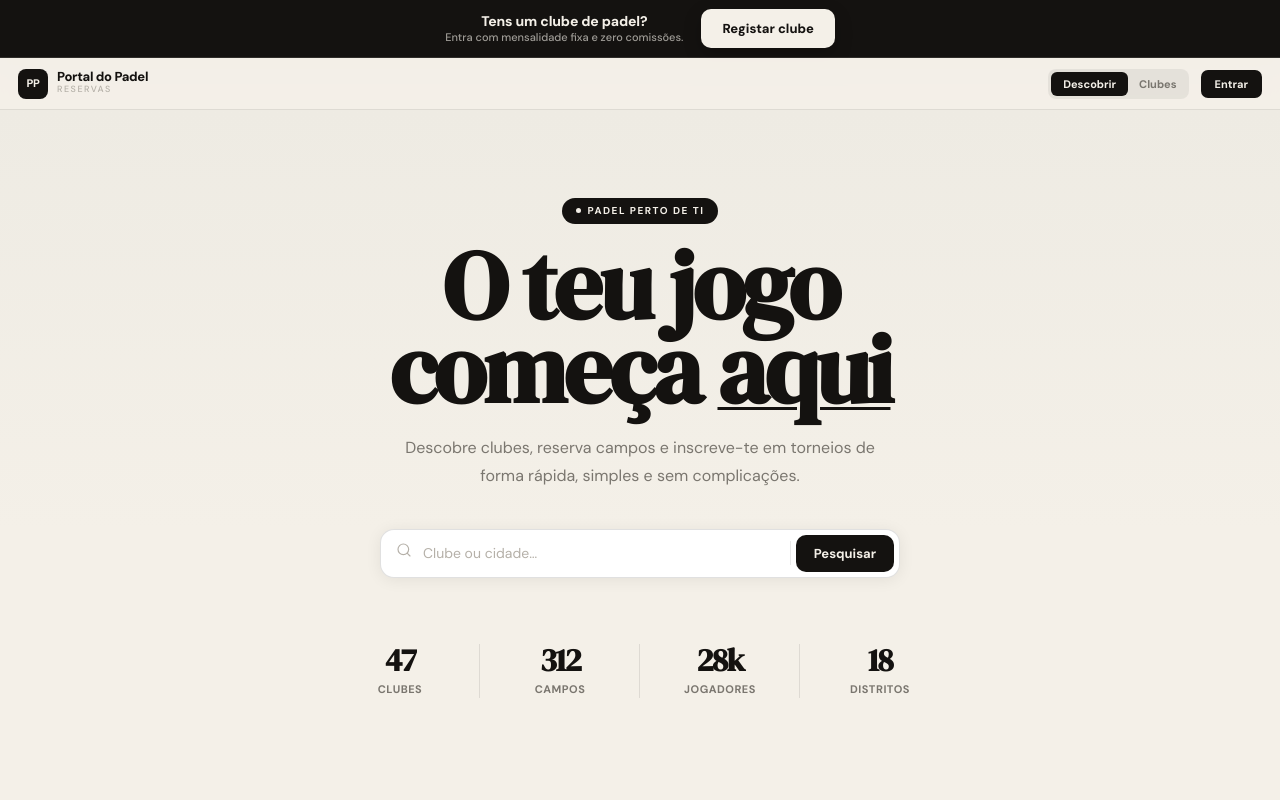
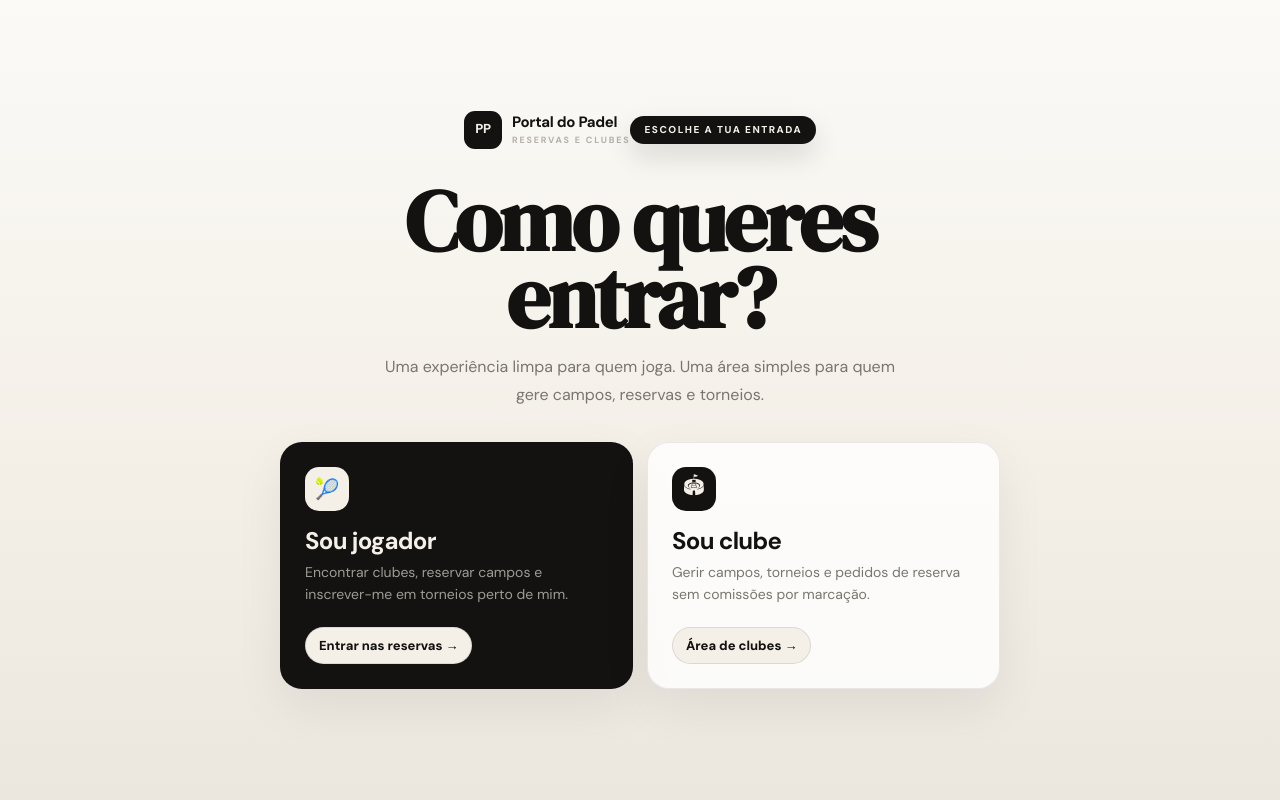
Before and after one commit to mbrunogaspar-coder/portal_do_padel, a React (Vite) app: page / in a window 1280 px wide. Shown: the top 800 px of the page. Built offline with nearby package versions, Linux system fonts and the light colour scheme.

Commit message:
Update App.jsx

```diff
--- a/src/App.jsx
+++ b/src/App.jsx
@@ -147,6 +147,41 @@ body{color:#141210;font-family:'DM Sans',system-ui,sans-serif;font-size:14px;lin
 .pt-mode.on{background:#141210;color:#F4F0E8}
 .pt-club-mode{background:transparent!important;color:#7A766F!important;padding:5px 9px}
 .pt-login-btn{font-size:11px;font-weight:700;padding:7px 14px;border-radius:7px;background:#141210;color:#F4F0E8;border:none;cursor:pointer;font-family:inherit;flex-shrink:0}
+
+/* ── ENTRY GATE ── */
+.pt-gate{min-height:100vh;background:linear-gradient(180deg,#FBFAF7 0%,#F4F0E8 56%,#ECE7DE 100%);display:flex;align-items:center;justify-content:center;padding:28px 20px;color:#141210}
+.pt-gate-inner{width:100%;max-width:920px;text-align:center}
+.pt-gate-brand{display:inline-flex;align-items:center;gap:10px;margin-bottom:34px}
+.pt-gate-mark{width:38px;height:38px;border-radius:11px;background:#141210;color:#F4F0E8;display:flex;align-items:center;justify-content:center;font-size:13px;font-weight:900;letter-spacing:-.4px}
+.pt-gate-name{text-align:left}
+.pt-gate-name b{display:block;font-size:15px;letter-spacing:-.3px}
+.pt-gate-name span{display:block;font-size:9px;text-transform:uppercase;letter-spacing:1.8px;color:#B5B0A8;font-weight:700}
+.pt-gate-kicker{display:inline-flex;align-items:center;gap:7px;background:#141210;color:#F4F0E8;border-radius:99px;padding:6px 14px;font-size:10px;font-weight:900;letter-spacing:1.5px;text-transform:uppercase;margin-bottom:18px;box-shadow:0 12px 28px rgba(20,18,16,.13)}
+.pt-gate-title{font-family:'DM Serif Display','DM Sans',system-ui,sans-serif;font-size:clamp(44px,8vw,86px);line-height:.9;letter-spacing:-2.5px;margin-bottom:16px}
+.pt-gate-copy{font-size:16px;color:#7A766F;line-height:1.7;max-width:520px;margin:0 auto 34px}
+.pt-gate-options{display:grid;grid-template-columns:1fr 1fr;gap:14px;max-width:720px;margin:0 auto}
+.pt-gate-card{background:rgba(255,255,255,.78);border:1px solid rgba(0,0,0,.08);border-radius:22px;padding:24px;text-align:left;cursor:pointer;box-shadow:0 18px 50px rgba(20,18,16,.07);transition:transform .18s ease,box-shadow .18s ease,border-color .18s ease;font-family:inherit;color:#141210}
+.pt-gate-card:hover{transform:translateY(-3px);box-shadow:0 24px 64px rgba(20,18,16,.11);border-color:rgba(0,0,0,.16)}
+.pt-gate-icon{width:44px;height:44px;border-radius:14px;background:#141210;color:#F4F0E8;display:flex;align-items:center;justify-content:center;font-size:20px;margin-bottom:18px}
+.pt-gate-card h2{font-size:24px;line-height:1;letter-spacing:-.7px;margin-bottom:8px}
+.pt-gate-card p{font-size:14px;color:#7A766F;line-height:1.6;margin-bottom:22px}
+.pt-gate-action{display:inline-flex;align-items:center;gap:8px;font-size:13px;font-weight:900;border-radius:99px;background:#F4F0E8;border:1px solid rgba(0,0,0,.10);padding:9px 13px}
+.pt-gate-card.primary{background:#141210;color:#F4F0E8}
+.pt-gate-card.primary p{color:rgba(244,240,232,.62)}
+.pt-gate-card.primary .pt-gate-icon{background:#F4F0E8;color:#141210}
+.pt-gate-card.primary .pt-gate-action{background:#F4F0E8;color:#141210}
+.pt-club-gateway{min-height:calc(100vh - 52px);background:linear-gradient(180deg,#FBFAF7 0%,#F4F0E8 62%,#ECE7DE 100%);display:flex;align-items:center;justify-content:center;padding:56px 20px}
+.pt-club-gateway-inner{width:100%;max-width:860px;text-align:center}
+.pt-club-gateway-title{font-family:'DM Serif Display','DM Sans',system-ui,sans-serif;font-size:clamp(42px,8vw,78px);line-height:.9;letter-spacing:-2.2px;margin-bottom:16px}
+.pt-club-gateway-copy{font-size:16px;color:#7A766F;line-height:1.7;max-width:560px;margin:0 auto 28px}
+.pt-club-gateway-actions{display:flex;gap:10px;justify-content:center;flex-wrap:wrap;margin-bottom:28px}
+.pt-club-gateway-primary,.pt-club-gateway-secondary{border:none;border-radius:14px;padding:14px 22px;font-size:14px;font-weight:900;cursor:pointer;font-family:inherit}
+.pt-club-gateway-primary{background:#141210;color:#F4F0E8;box-shadow:0 14px 34px rgba(20,18,16,.18)}
+.pt-club-gateway-secondary{background:#FFFFFF;color:#141210;border:1px solid rgba(0,0,0,.10)}
+.pt-club-gateway-points{display:grid;grid-template-columns:repeat(3,1fr);gap:12px;max-width:720px;margin:0 auto}
+.pt-club-gateway-point{background:rgba(255,255,255,.72);border:1px solid rgba(0,0,0,.08);border-radius:16px;padding:18px 16px;box-shadow:0 12px 34px rgba(20,18,16,.05)}
+.pt-club-gateway-point b{display:block;font-size:15px;letter-spacing:-.2px;margin-bottom:5px}
+.pt-club-gateway-point span{display:block;font-size:12px;color:#7A766F;line-height:1.45}
 
 /* ── DISCOVERY ── */
 .pt-page{background:#F4F0E8;min-height:calc(100vh - 52px)}
@@ -595,6 +630,19 @@ body{color:#141210;font-family:'DM Sans',system-ui,sans-serif;font-size:14px;lin
   .pt-club-strip-btn{font-size:12px;padding:9px 12px;border-radius:9px}
   .pt-top{padding:0 12px;gap:8px}
   .pt-mode{padding:5px 8px}
+  .pt-gate{align-items:flex-start;padding-top:46px}
+  .pt-gate-brand{margin-bottom:28px}
+  .pt-gate-title{font-size:48px;letter-spacing:-1.7px}
+  .pt-gate-copy{font-size:15px;margin-bottom:24px}
+  .pt-gate-options{grid-template-columns:1fr;gap:10px}
+  .pt-gate-card{border-radius:18px;padding:20px;text-align:center}
+  .pt-gate-icon{margin:0 auto 14px}
+  .pt-club-gateway{align-items:flex-start;padding:46px 18px}
+  .pt-club-gateway-title{font-size:46px;letter-spacing:-1.7px}
+  .pt-club-gateway-copy{font-size:15px}
+  .pt-club-gateway-actions{flex-direction:column}
+  .pt-club-gateway-primary,.pt-club-gateway-secondary{width:100%}
+  .pt-club-gateway-points{grid-template-columns:1fr}
   .pt-hero{padding:46px 18px 44px}
   .pt-h1{font-size:48px;letter-spacing:-1.8px;margin-bottom:18px}
   .pt-sub{font-size:15px;line-height:1.55;margin-bottom:28px}
@@ -666,6 +714,7 @@ function usePersist(key, defaultValue) {
 export default function App() {
   const [mode,    setMode]   = useState("discover");
   const [club,    setClub]   = useState(null);
+  const [audience,setAudience] = usePersist("audience", null); // "player" | "club"
 
   // ── AUTH STATE ──
   const [athletes,    setAthletes]     = usePersist("athletes",    []);
@@ -676,6 +725,13 @@ export default function App() {
   const [pendingTournamentReg, setPendingTournamentReg] = useState(null);
 
   const logout = () => { setCurrentUser(null); setAuthScreen(null); setMode("discover"); };      // selected club (portal)
+  const chooseAudience = (kind) => {
+    setAudience(kind);
+    setAuthScreen(null);
+    setShowProfile(false);
+    setClub(null);
+    setMode("discover");
+  };
   const [adminCfg,setAdmin]  = usePersist("cfg",       DEF_CLUB);
   const [bookings,setBook]   = usePersist("bookings",  INIT_B);
   const [contacts,setConts]  = usePersist("contacts",  INIT_C);
@@ -779,26 +835,19 @@ export default function App() {
     <>
       <style>{CSS}</style>
       <div style={{minHeight:"100vh",background:mode==="admin"?"#0E0D0B":"#F4F0E8"}}>
+        {!audience && !authScreen && !currentUser && (
+          <AudienceGate onPlayer={()=>chooseAudience("player")} onClub={()=>chooseAudience("club")}/>
+        )}
+
         {/* TOP NAV — hidden during auth screens */}
-        {!authScreen && !(currentUser?.type==="super" && mode==="admin") && <div className="pt-top-wrap">
-          <div className="pt-club-strip">
-            <span className="pt-club-strip-copy">Tens um clube de padel?<small>Entra com mensalidade fixa e zero comissões.</small></span>
-            <button className="pt-club-strip-btn" onClick={()=>setAuthScreen("clubRegister")}>Registar clube</button>
-          </div>
+        {audience && !authScreen && !(currentUser?.type==="super" && mode==="admin") && <div className="pt-top-wrap">
           <div className="pt-top">
             <div className="pt-top-brand" style={{cursor:"pointer"}} onClick={()=>{setMode("discover");setClub(null);setAuthScreen(null);setShowProfile(false);}}>
               <div className="pt-top-mark">PP</div>
               <div>
                 <span className="pt-top-name">Portal do Padel</span>
-                <span className="pt-top-sub">Reservas</span>
+                <span className="pt-top-sub">{audience==="club"?"Clubes":"Reservas"}</span>
               </div>
-            </div>
-            <div className="pt-modes">
-              <button className={`pt-mode ${mode==="discover"?"on":""}`} onClick={()=>{setMode("discover");setClub(null);}}>Descobrir</button>
-              <button className={`pt-mode pt-club-mode ${mode==="admin"?"on":""}`} onClick={()=>{
-                if(currentUser?.type==="club"||currentUser?.type==="super") setMode("admin");
-                else setAuthScreen("clubLogin");
-              }}>Clubes</button>
             </div>
             {/* Auth user indicator */}
             {currentUser&&(
@@ -807,8 +856,18 @@ export default function App() {
                 <button onClick={logout} style={{fontSize:11,color:"#7A766F",background:"rgba(0,0,0,.06)",border:"none",cursor:"pointer",fontFamily:"inherit",padding:"4px 8px",borderRadius:6}}>Sair</button>
               </div>
             )}
-            {!currentUser&&(
-              <button className="pt-login-btn" onClick={()=>setAuthScreen("athleteLogin")}>Entrar</button>
+            {!currentUser&&audience==="player"&&(
+              <div style={{display:"flex",alignItems:"center",gap:8,flexShrink:0}}>
+                <button className="pt-mode" onClick={()=>setAudience(null)}>Mudar</button>
+                <button className="pt-login-btn" onClick={()=>setAuthScreen("athleteLogin")}>Entrar</button>
+              </div>
+            )}
+            {!currentUser&&audience==="club"&&(
+              <div style={{display:"flex",alignItems:"center",gap:8,flexShrink:0}}>
+                <button className="pt-mode" onClick={()=>setAudience(null)}>Mudar</button>
+                <button className="pt-mode" onClick={()=>setAuthScreen("clubLogin")}>Entrar</button>
+                <button className="pt-login-btn" onClick={()=>setAuthScreen("clubRegister")}>Registar</button>
+              </div>
             )}
           </div>
         </div>}
@@ -824,7 +883,11 @@ export default function App() {
         {/* Athlete profile */}
         {showProfile && currentUser?.type==="athlete" && <AthleteProfile athlete={currentUser.data} bookings={activeBookings} tournaments={activeTourneys} cfg={activeClubCfg} onEdit={()=>{}} onLogout={()=>{logout();setShowProfile(false);}} onBack={()=>setShowProfile(false)}/>}
 
-        {!authScreen && !showProfile && currentUser?.type!=="super" && <>
+        {audience==="club" && !authScreen && !showProfile && !currentUser && (
+          <ClubGateway onRegister={()=>setAuthScreen("clubRegister")} onLogin={()=>setAuthScreen("clubLogin")} onPlayer={()=>chooseAudience("player")}/>
+        )}
+
+        {audience==="player" && !authScreen && !showProfile && currentUser?.type!=="super" && <>
         {/* VIEWS */}
         {mode==="discover" && <DiscoverView onSelectClub={(c)=>{setClub(c);setMode("portal");}} allTournaments={[
       // Demo club tournaments
@@ -846,8 +909,61 @@ export default function App() {
         {/* addBooking defined in App scope */}
         {mode==="admin"    && <AdminView cfg={activeClubCfg} setCfg={setActiveClubCfg} bookings={activeBookings} contacts={activeContacts} blocks={activeBlocks} notifs={notifs} onConfirm={confirmBk} onCancel={cancelBk} onUpdateCt={updateCt} onDeleteCt={deleteCt} onAddBlock={addBlock} onDelBlock={delBlock} showToast={showToast} toast={toast} tournaments={activeTourneys} setTournaments={setActiveTourneys} onAddBooking={addBooking}/>}
         </>}
+        {currentUser?.type==="club" && !authScreen && !showProfile && mode==="admin" && <AdminView cfg={activeClubCfg} setCfg={setActiveClubCfg} bookings={activeBookings} contacts={activeContacts} blocks={activeBlocks} notifs={notifs} onConfirm={confirmBk} onCancel={cancelBk} onUpdateCt={updateCt} onDeleteCt={deleteCt} onAddBlock={addBlock} onDelBlock={delBlock} showToast={showToast} toast={toast} tournaments={activeTourneys} setTournaments={setActiveTourneys} onAddBooking={addBooking}/>}
       </div>
     </>
+  );
+}
+
+function AudienceGate({onPlayer,onClub}){
+  return(
+    <div className="pt-gate">
+      <div className="pt-gate-inner">
+        <div className="pt-gate-brand">
+          <div className="pt-gate-mark">PP</div>
+          <div className="pt-gate-name"><b>Portal do Padel</b><span>Reservas e clubes</span></div>
+        </div>
+        <div className="pt-gate-kicker">Escolhe a tua entrada</div>
+        <h1 className="pt-gate-title">Como queres<br/>entrar?</h1>
+        <p className="pt-gate-copy">Uma experiência limpa para quem joga. Uma área simples para quem gere campos, reservas e torneios.</p>
+        <div className="pt-gate-options">
+          <button className="pt-gate-card primary" onClick={onPlayer}>
+            <div className="pt-gate-icon">🎾</div>
+            <h2>Sou jogador</h2>
+            <p>Encontrar clubes, reservar campos e inscrever-me em torneios perto de mim.</p>
+            <span className="pt-gate-action">Entrar nas reservas →</span>
+          </button>
+          <button className="pt-gate-card" onClick={onClub}>
+            <div className="pt-gate-icon">🏟</div>
+            <h2>Sou clube</h2>
+            <p>Gerir campos, torneios e pedidos de reserva sem comissões por marcação.</p>
+            <span className="pt-gate-action">Área de clubes →</span>
+          </button>
+        </div>
+      </div>
+    </div>
+  );
+}
+
+function ClubGateway({onRegister,onLogin,onPlayer}){
+  return(
+    <div className="pt-club-gateway">
+      <div className="pt-club-gateway-inner">
+        <div className="pt-gate-kicker">Para clubes</div>
+        <h1 className="pt-club-gateway-title">Gestão simples.<br/>Zero comissões.</h1>
+        <p className="pt-club-gateway-copy">Reservas, torneios e gestão de campos com mensalidade fixa. O clube mantém a relação com os jogadores e controla a operação sem complicar.</p>
+        <div className="pt-club-gateway-actions">
+          <button className="pt-club-gateway-primary" onClick={onRegister}>Registar clube</button>
+          <button className="pt-club-gateway-secondary" onClick={onLogin}>Entrar no backoffice</button>
+          <button className="pt-club-gateway-secondary" onClick={onPlayer}>Ver como jogador</button>
+        </div>
+        <div className="pt-club-gateway-points">
+          <div className="pt-club-gateway-point"><b>Preço fixo</b><span>Sem comissão por reserva ou torneio.</span></div>
+          <div className="pt-club-gateway-point"><b>Torneios</b><span>Inscrições, quadros e calendário editável.</span></div>
+          <div className="pt-club-gateway-point"><b>Reservas</b><span>Campos, horários e pedidos no mesmo sítio.</span></div>
+        </div>
+      </div>
+    </div>
   );
 }
 
```
